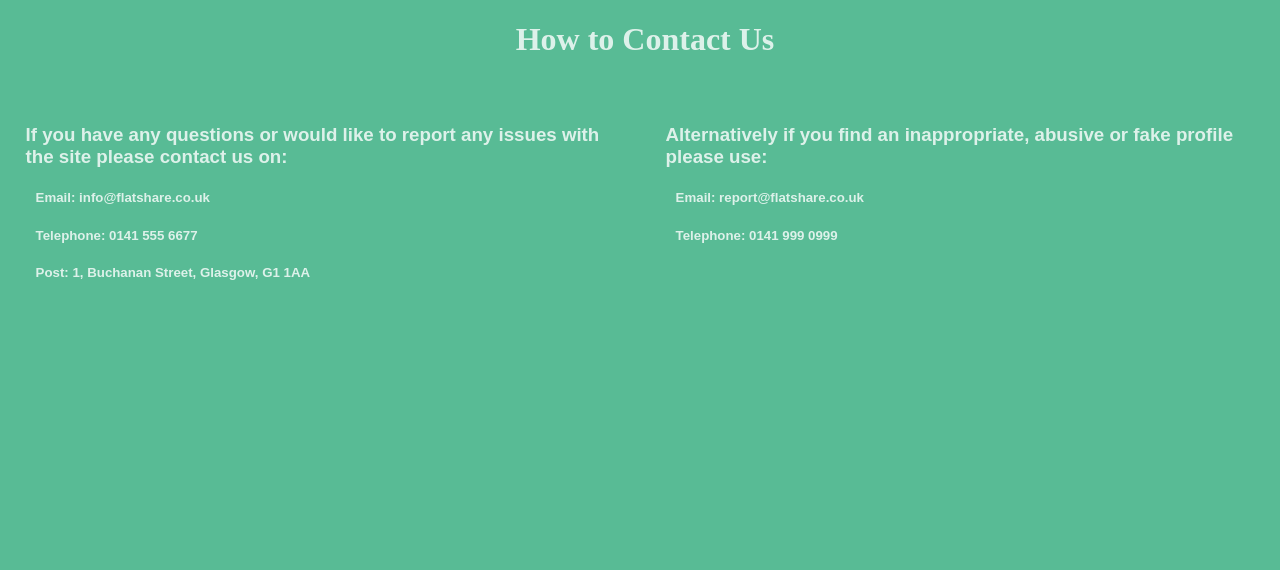
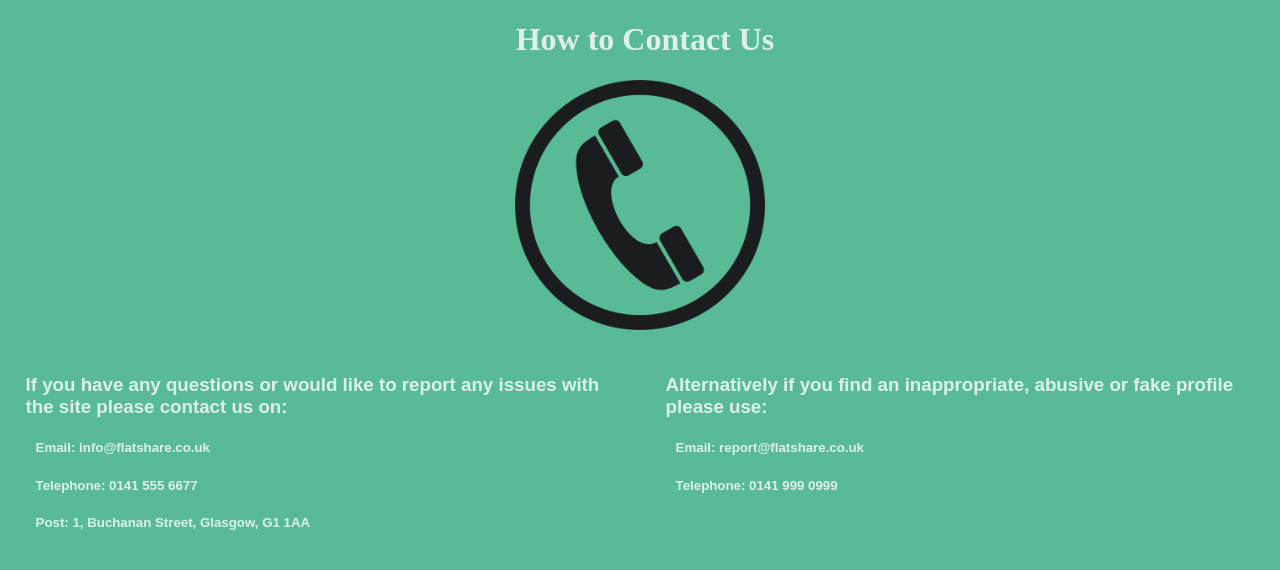
Before and after one commit to WAD-Team-A/flatshare_project, a Django app: page /flatshare/contact/ in a window 1280 px wide. Shown: the part 42-612 px from the top of the page. Run offline with Django 3.2, Linux system fonts and the light colour scheme; some web fonts are replaced.

Commit message:
Contact page - added image

```diff
--- a/static/css/contact.css
+++ b/static/css/contact.css
@@ -10,7 +10,12 @@ h1{
     margin:2%;
     float:left;
 }
-
+.contact-image {
+    display: block;
+    margin-left: auto;
+    margin-right: auto;
+    width: 250px;
+  }
 h3, h5{
     font-family:arial;
     color: rgba(255, 255, 255, 0.8);
--- a/templates/flatshare/contact.html
+++ b/templates/flatshare/contact.html
@@ -9,6 +9,7 @@
 
 {% block body_block %}
     <h1>How to Contact Us</h1>
+	<img class = "contact-image" src="{% static 'images/phone_icon.png' %}" alt="Phone Icon"/>
     <div class = "main-contact">
         <h3>If you have any questions or would like to report any issues with the site please contact us on:</h3>
         <h5>Email: info@flatshare.co.uk</h5>
```
Also changed, not shown: static/images/Phone_icon.png (added).
